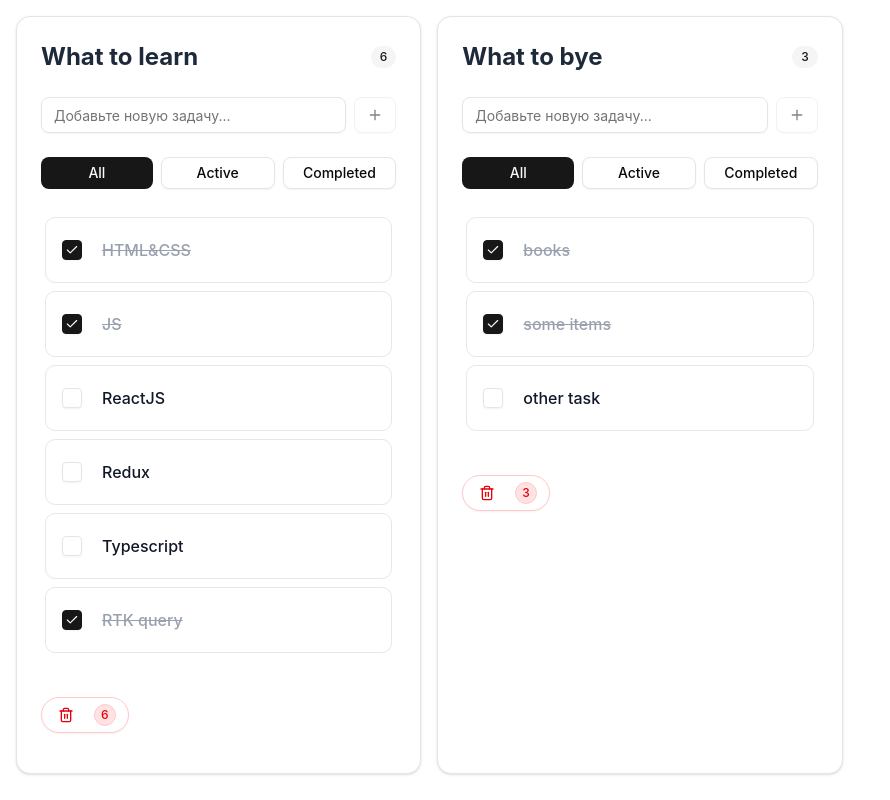
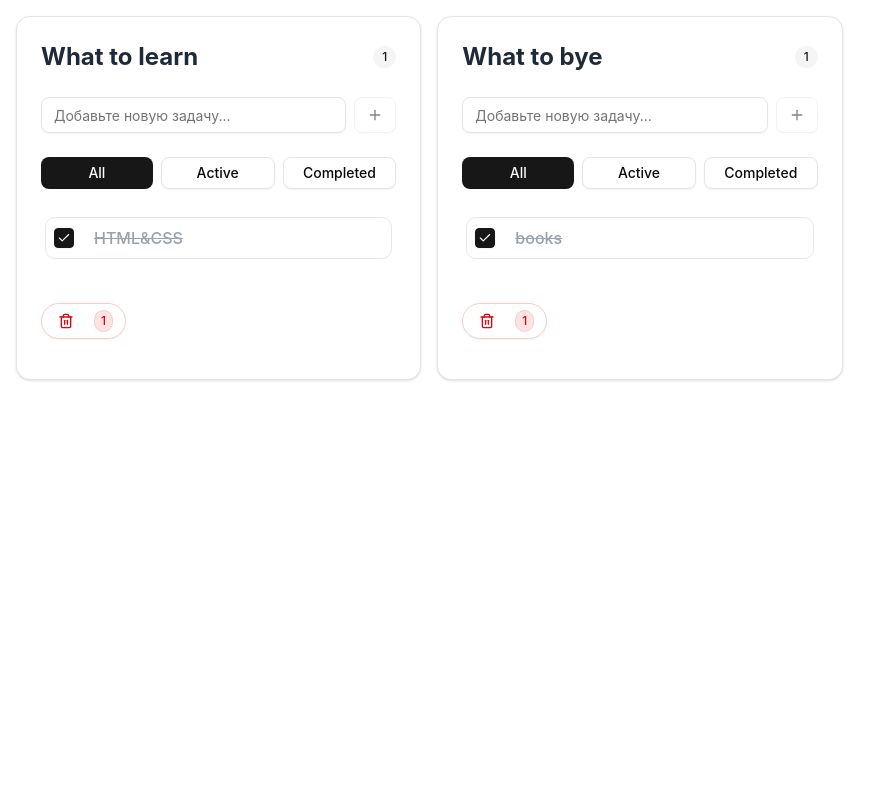
Before and after one commit to SemenKr/todolist-01, a React (Vite) app: page / in a window 1280 px wide. Shown: the whole page, without its empty margins (0-890 px from the left). Built offline with nearby package versions, Linux system fonts and the light colour scheme.

Commit message:
fix styles

```diff
--- a/src/App.tsx
+++ b/src/App.tsx
@@ -24,16 +24,9 @@ export const App = () => {
     const [tasks, setTasks] = useLocalStorage<TasksListType>('todolist-tasks', {
             [todoLists[0].id]: [
                 {id: v1(), title: 'HTML&CSS', isDone: true},
-                {id: v1(), title: 'JS', isDone: true},
-                {id: v1(), title: 'ReactJS', isDone: false},
-                {id: v1(), title: 'Redux', isDone: false},
-                {id: v1(), title: 'Typescript', isDone: false},
-                {id: v1(), title: 'RTK query', isDone: true},
             ],
             [todoLists[1].id]: [
                 {id: v1(), title: 'books', isDone: true},
-                {id: v1(), title: 'some items', isDone: true},
-                {id: v1(), title: 'other task', isDone: false},
             ],
         }
     )
--- a/src/components/Todolist/TaskItem.tsx
+++ b/src/components/Todolist/TaskItem.tsx
@@ -58,7 +58,7 @@ export function TaskItem({
 
     return (
         <div
-            className="flex items-center justify-between gap-3 p-4 rounded-lg group transition-colors hover:bg-gray-50 dark:hover:bg-gray-600">
+            className="flex items-center justify-between gap-3 px-2 py-1  rounded-lg group transition-colors hover:bg-gray-50 dark:hover:bg-gray-600">
             <div className="flex items-center gap-3 flex-1 min-w-0">
                 <Checkbox
                     checked={task.isDone}
--- a/src/components/Todolist/TodolistItem.tsx
+++ b/src/components/Todolist/TodolistItem.tsx
@@ -129,7 +129,8 @@ export const TodolistItem = (
                 )}
             </CardContent>
             <CardFooter
-                className={`flex justify-start pt-4 pb-4 transition-all duration-500 ${tasks.length > 0 ? 'opacity-100 max-h-20' : 'opacity-0 max-h-0 pointer-events-none'}`}>
+                className={`flex justify-start pt-4 pb-4 transition-all duration-500 ${
+                    filteredTasks.length > 0 ? 'opacity-100 max-h-20' : 'opacity-0 max-h-0 pointer-events-none'}`}>
                 <Button
                     variant="outline"
                     onClick={handleClearAll}
```
